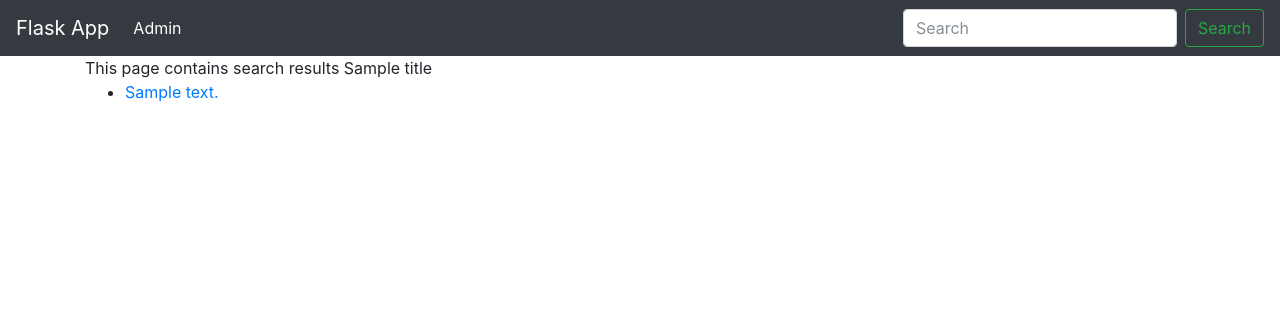
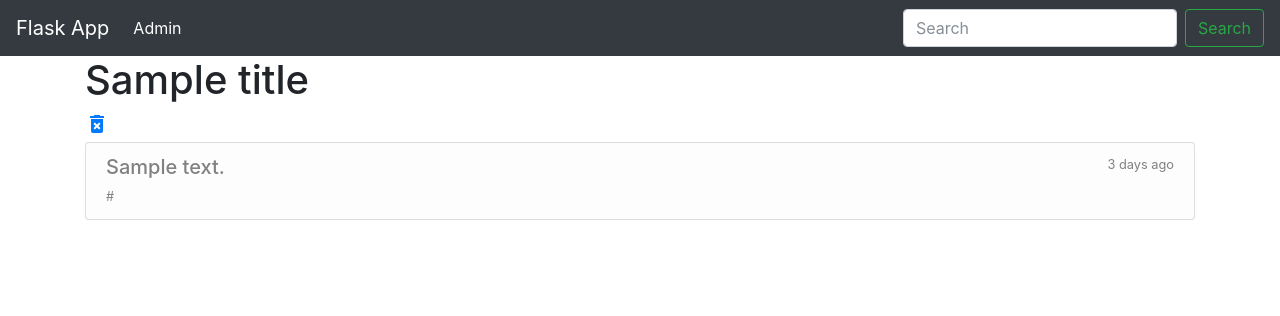
Before and after one commit to valarpirai/HobbyProject, a Flask app: template myapp/templates/search.html in a window 1280 px wide. Shown: the top 316 px of the page. Run offline with Flask 2, Linux system fonts and the light colour scheme; the template is opened without the code that fills it: most values are stand-ins (such as "Sample title", 1, 10 or a date in 2020); some libraries are stand-ins or nearby versions.

Commit message:
Delete result option added

```diff
--- a/myapp/app.py
+++ b/myapp/app.py
@@ -1,4 +1,4 @@
-from flask import Flask, render_template, request
+from flask import Flask, render_template, request, redirect
 from flask_mongoengine import MongoEngine, MongoEngineSessionInterface
 import flask_admin as admin
 from flask_admin.contrib.mongoengine import ModelView
--- a/myapp/templates/base.html
+++ b/myapp/templates/base.html
@@ -8,14 +8,17 @@
     <meta name="viewport" content="width=device-width, initial-scale=1, shrink-to-fit=no">
 
     <!-- Bootstrap CSS -->
-    <link rel="stylesheet" href="https://maxcdn.bootstrapcdn.com/bootstrap/4.0.0-beta.2/css/bootstrap.min.css" integrity="sha384-PsH8R72JQ3SOdhVi3uxftmaW6Vc51MKb0q5P2rRUpPvrszuE4W1povHYgTpBfshb" crossorigin="anonymous"> {% block head %} {% endblock %}
+    <link rel="stylesheet" href="https://maxcdn.bootstrapcdn.com/bootstrap/4.0.0-beta.2/css/bootstrap.min.css" integrity="sha384-PsH8R72JQ3SOdhVi3uxftmaW6Vc51MKb0q5P2rRUpPvrszuE4W1povHYgTpBfshb" crossorigin="anonymous">
+    {% block head %}
+    {% endblock %}
+
+    <link href="https://fonts.googleapis.com/icon?family=Material+Icons"
+      rel="stylesheet">
 </head>
 
 <body>
 
-
-
-    <div id="content">
+    <div id="content" class="mb-5">
         <nav class="navbar navbar-expand-lg navbar-dark bg-dark">
             <a class="navbar-brand" href="/">Flask App</a>
             <button class="navbar-toggler" type="button" data-toggle="collapse" data-target="#navbarSupportedContent" aria-controls="navbarSupportedContent" aria-expanded="false" aria-label="Toggle navigation">
--- a/myapp/templates/search.html
+++ b/myapp/templates/search.html
@@ -5,11 +5,18 @@
 {% endblock %}
 
 {% block content %}
-    This page contains search results {{ title }}
+    <h1> {{ title }}</h1>
+    <a href="/delete/{{ title }}"> <i class="material-icons">delete_forever</i></a>
 
-    <ul>
+    <div class="list-group">
         {% for r in results.results %}
-            <li><a target="_blank" href="{{ r.link }}">{{ r.text }}</a></li>
+            <a class="list-group-item list-group-item-light list-group-item-action" target="_blank" href="{{ r.link }}">
+                <div class="d-flex w-100 justify-content-between">
+                    <h5 class="mb-1">{{ r.text }}</h5>
+                    <small>3 days ago</small>
+                </div>
+                <small>{{ r.link }}</small>
+            </a>
         {% endfor %}
-    </ul>
+    </div>
 {% endblock %}
```
